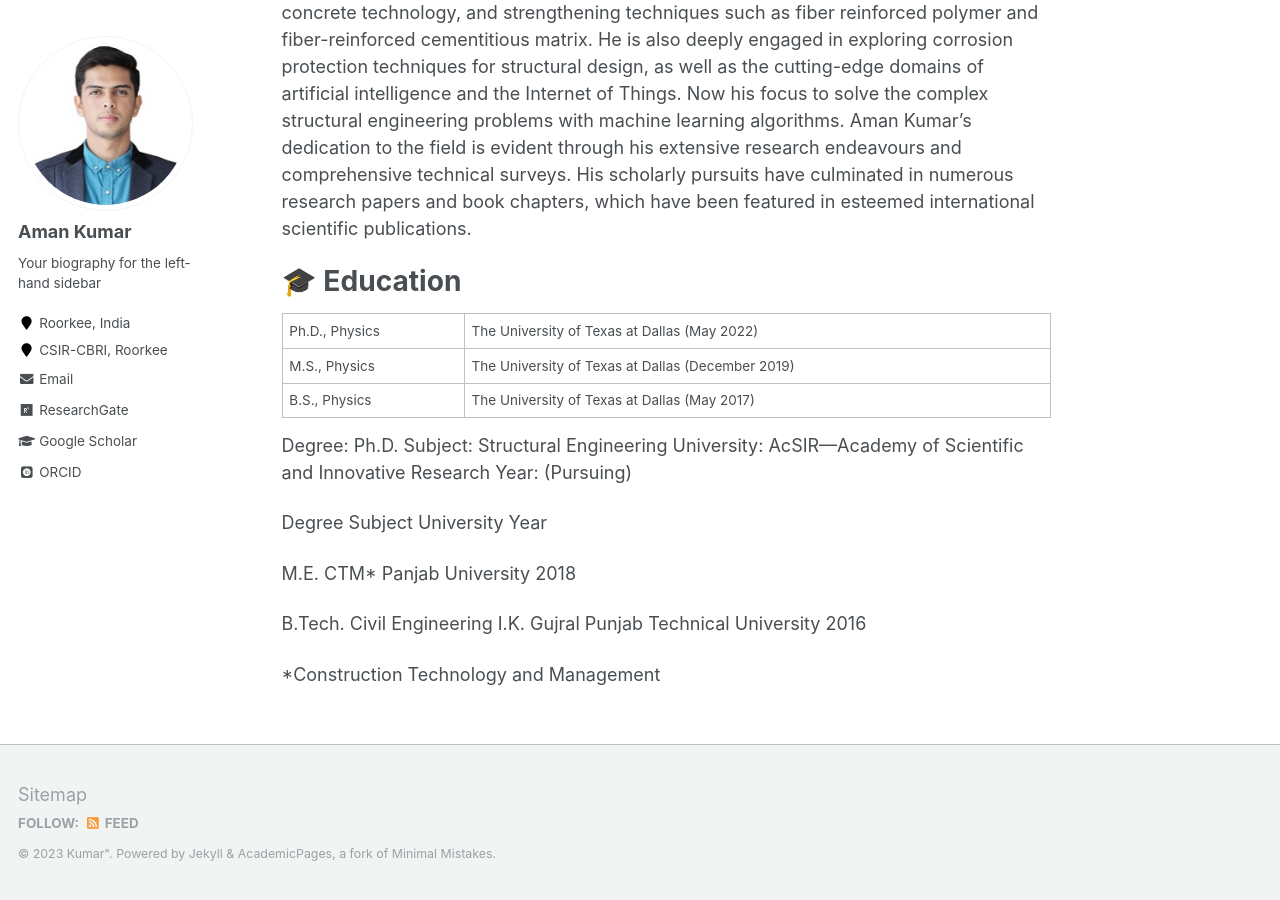
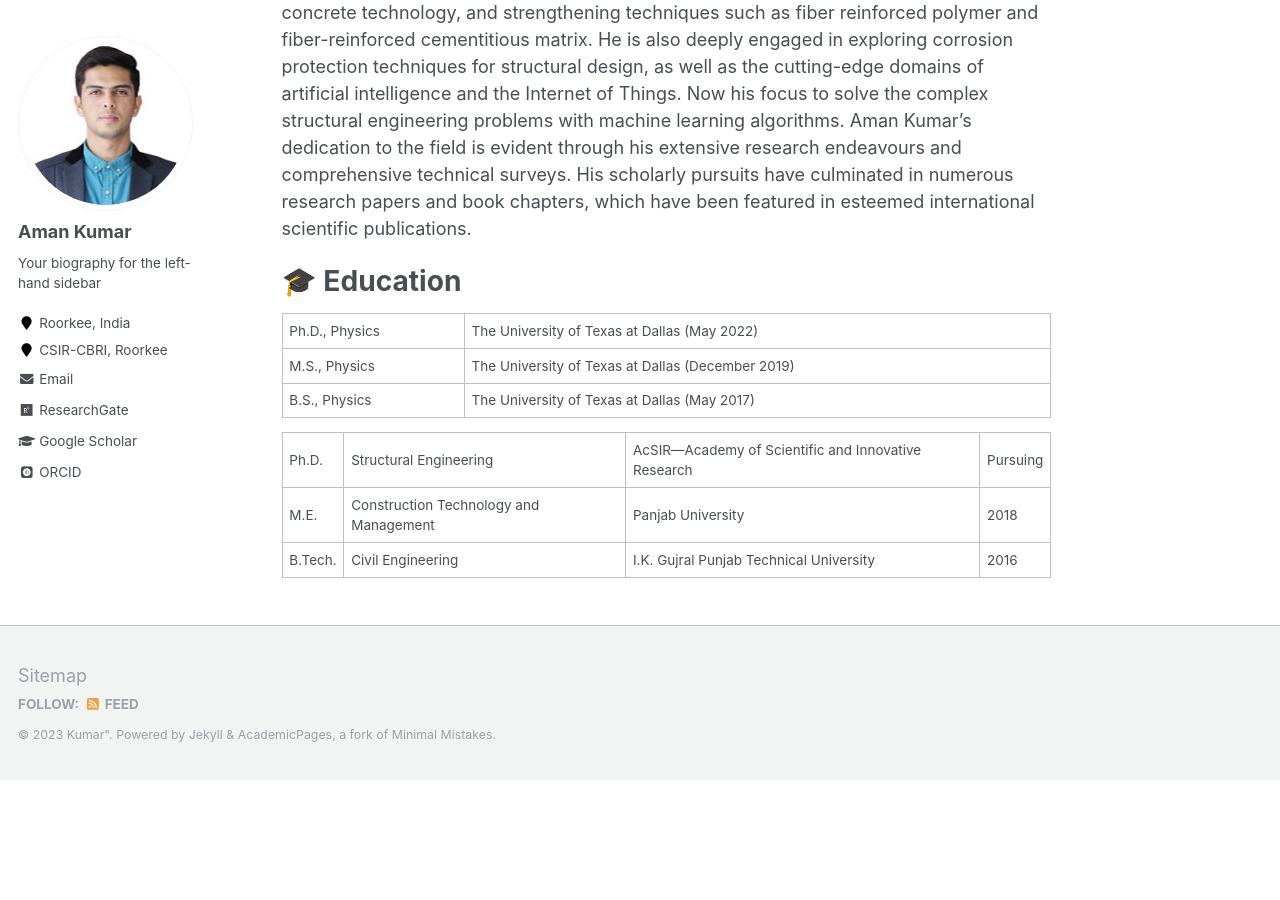
Before and after one commit to mndhiman55/profile, a Jekyll site: the page built from _pages/about.md, in a window 1280 px wide and 900 px high, scrolled down 534 px. Built offline with Jekyll 4.4.1, drawn with Linux system fonts in a browser that asks for light colours; some web fonts are replaced; after the commit the page ends 1314 px from its top, so only the background shows below that.

Commit message:
Update about.md

```diff
--- a/_pages/about.md
+++ b/_pages/about.md
@@ -28,20 +28,6 @@ M.S., Physics | The University of Texas at Dallas (December 2019)
 B.S., Physics | The University of Texas at Dallas (May 2017)
 
 
-Degree: Ph.D.
-Subject: Structural Engineering
-University: AcSIR—Academy of Scientific and Innovative Research
-Year: (Pursuing)
-
-
-
-Degree		Subject					          University												    			                     Year
-
-
-
-M.E.		  CTM*  					          Panjab University						 							                       2018
-
-B.Tech.		Civil Engineering			    I.K. Gujral Punjab Technical University	                         2016
-
-
-*Construction Technology and Management
+Ph.D.| Structural Engineering| AcSIR—Academy of Scientific and Innovative Research | Pursuing
+M.E. | Construction Technology and Management  | Panjab University | 2018
+B.Tech.	| Civil Engineering | I.K. Gujral Punjab Technical University | 2016
```
